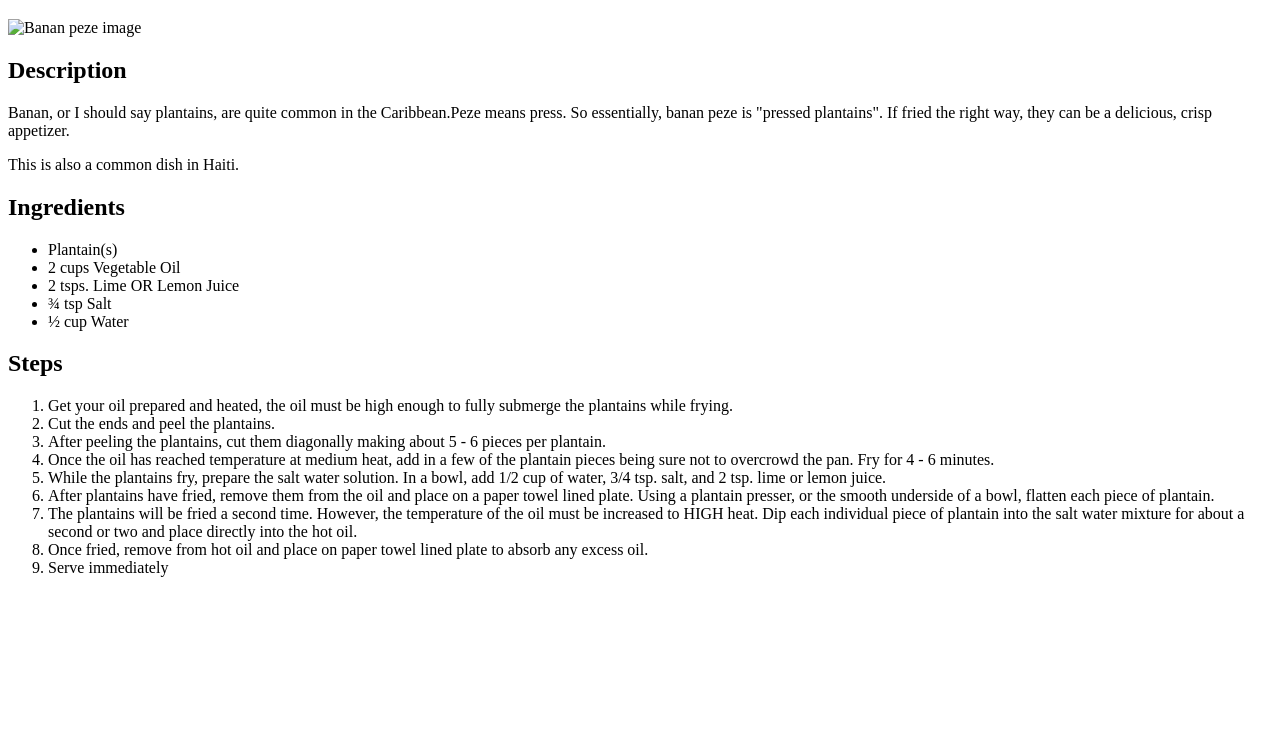
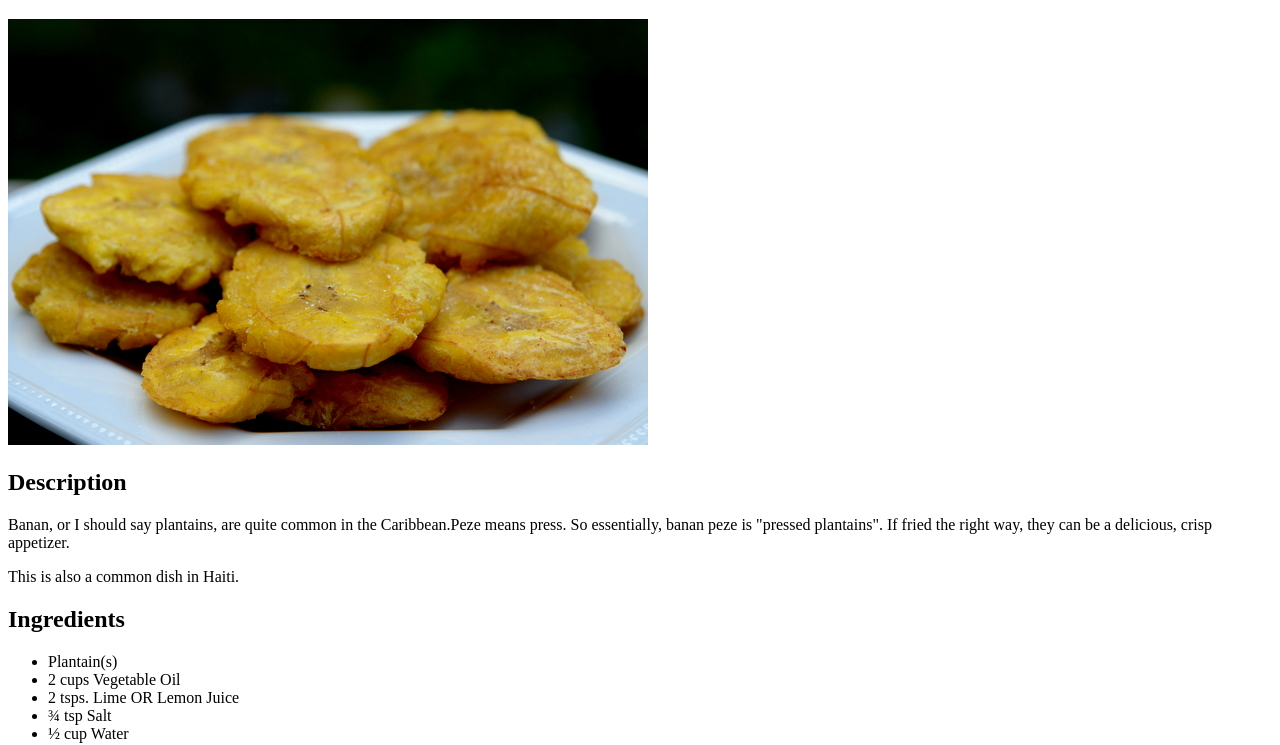
Before and after one commit to Jonahedoro/odin-recipes, a plain HTML site: page recipes/Bananpeze.html in a window 1280 px wide. Shown: the part 61-806 px from the top of the page. Drawn offline with Linux system fonts and the light colour scheme.

Commit message:
fix images of recipes

```diff
--- a/recipes/Bananpeze.html
+++ b/recipes/Bananpeze.html
@@ -8,7 +8,7 @@
 <body>
 
    <p><h1>Haitian recipes :<strong> Banan peze</strong></h1></p>
-   <img src="../recipes/Images/Banan peze.jpg" alt="Banan peze image"
+   <img src="../recipes/images/Bananpeze.jpg" alt="Banan peze image"
 
    <p><h2>Description</h2></p>
    <p>Banan, or I should say plantains, are quite common in the Caribbean.Peze means press. So essentially, banan peze is "pressed plantains". If fried the right way, they can be a delicious, crisp appetizer. </p>
```
Also changed, not shown: recipes/HaitianGriot.html (+1 -1 lines).
